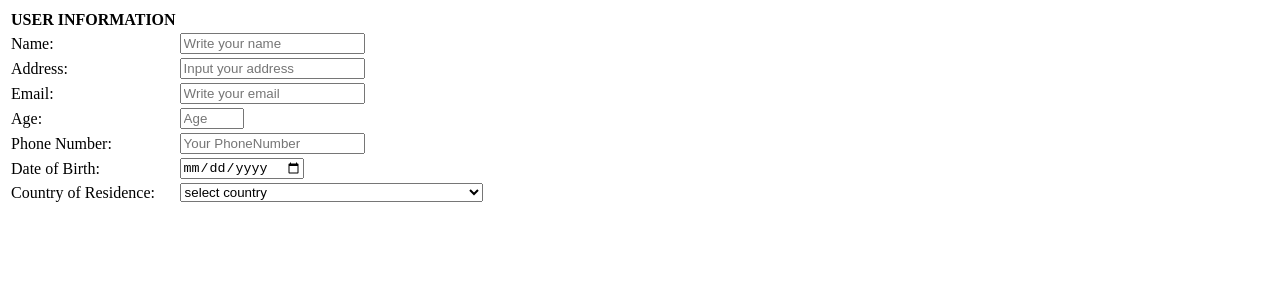
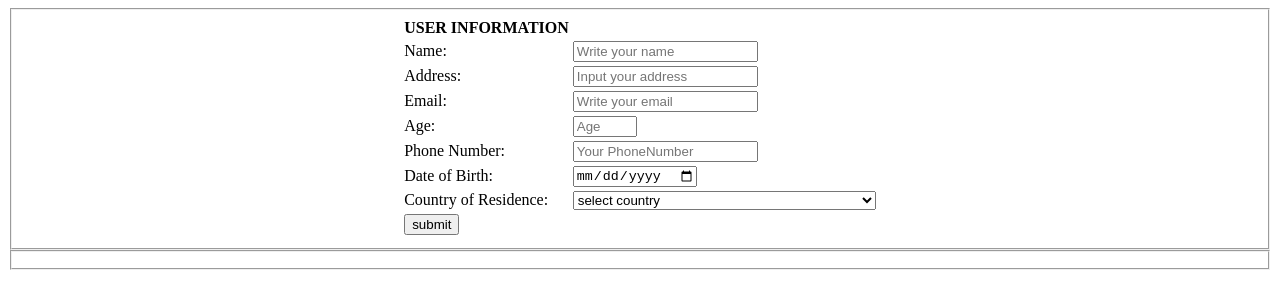
Before and after one commit to joshuakyayi256/AZ-Frontend-SEMANTICS, a plain HTML site: page forms.html in a window 1280 px wide. Drawn offline with Linux system fonts and the light colour scheme.

Commit message:
submit buttons

```diff
--- a/forms.html
+++ b/forms.html
@@ -6,9 +6,10 @@
     <title>forms</title>
 </head>
 <body>
-    <form class="UserInformation">
-        <table>
-            <th class="header" style="border-style: none; text-align: center;">USER INFORMATION</th>
+    <form class="UserInformation" >
+        <fieldset>
+            <table style="margin-left: auto; margin-right: auto;">
+                <th class="header">USER INFORMATION</th>
                 <tr>
                     <td>Name:</td>
                     <td><input type="text" name="names" placeholder="Write your name"></td>
@@ -289,11 +290,22 @@
                         <option value="ZW">Zimbabwe</option>
                     </select></td>
                 </tr>
+                <tr>
+                    <td>
+                        <input type="SUBMIT" value="submit">
+                    </td>
+
+                </tr>
             </table>
+        </fieldset>
+    </form>
+    <form>
+        <fieldset>
+
+        </fieldset>
     </form>
 
-    <form>
 
-    </form>
+
 </body>
 </html>
```
Lines whose indentation alone changed are shown as unchanged.
